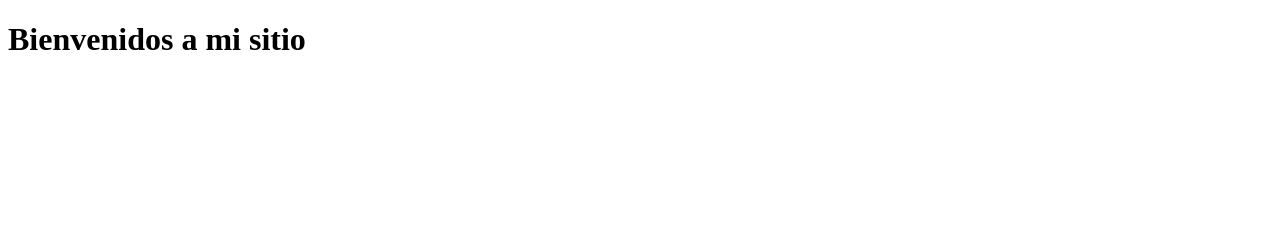
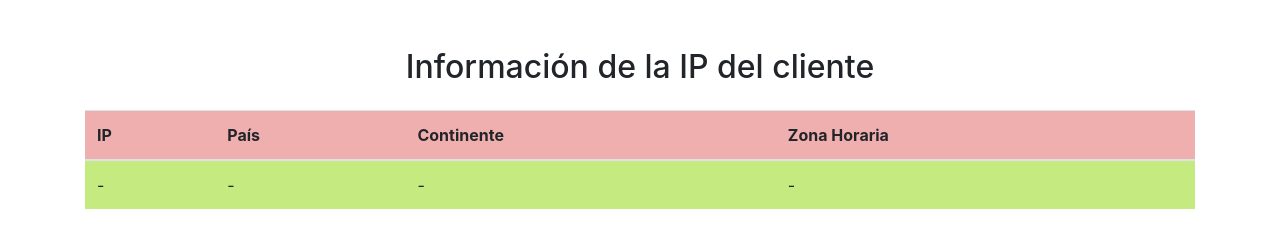
Before and after one commit to GuillermoITIC/Github-Page, a plain HTML site: page index.html in a window 1280 px wide. Drawn offline with nearby package versions, Linux system fonts and the light colour scheme.

Commit message:
Add files via upload

```diff
--- a/index.html
+++ b/index.html
@@ -1,11 +1,46 @@
 <!DOCTYPE html>
-<html lang="en">
+<html lang="es">
 <head>
-    <meta charset="UTF-8">
-    <meta name="viewport" content="width=device-width, initial-scale=1.0">
-    <title>Document</title>
+  <meta charset="UTF-8">
+  <meta name="viewport" content="width=device-width, initial-scale=1.0">
+  <title>Información de la IP del cliente</title>
+  <!-- Enlaces a las bibliotecas de Bootstrap -->
+  <link rel="stylesheet" href="https://maxcdn.bootstrapcdn.com/bootstrap/4.0.0/css/bootstrap.min.css">
 </head>
 <body>
-    <h1> Bienvenidos a mi sitio </h1>
+
+<div class="container mt-5">
+  <h2 class="text-center mb-4">Información de la IP del cliente</h2>
+
+  <table class="table table-striped">
+    <thead>
+      <tr style="background-color: #f0afaf;">
+        <th scope="col">IP</th>
+        <th scope="col">País</th>
+        <th scope="col">Continente</th>
+        <th scope="col">Zona Horaria</th>
+      </tr>
+    </thead>
+    <tbody>
+      <tr style="background-color: #c5eb80;">
+        <td id="ip">-</td>
+        <td id="pais">-</td>
+        <td id="continente">-</td>
+        <td id="zona_horaria">-</td>
+      </tr>
+
+    </tbody>
+  </table>
+</div>
+
+<!-- Enlaces a las bibliotecas de Bootstrap (JavaScript) -->
+<script src="https://code.jquery.com/jquery-3.2.1.slim.min.js"></script>
+<script src="https://cdnjs.cloudflare.com/ajax/libs/popper.js/1.12.9/umd/popper.min.js"></script>
+<script src="https://maxcdn.bootstrapcdn.com/bootstrap/4.0.0/js/bootstrap.min.js"></script>
+
+<script src="https://cdn.jsdelivr.net/npm/axios/dist/axios.min.js"></script>
+
+<script src="/js/main.js"></script>
+
 </body>
 </html>
```
